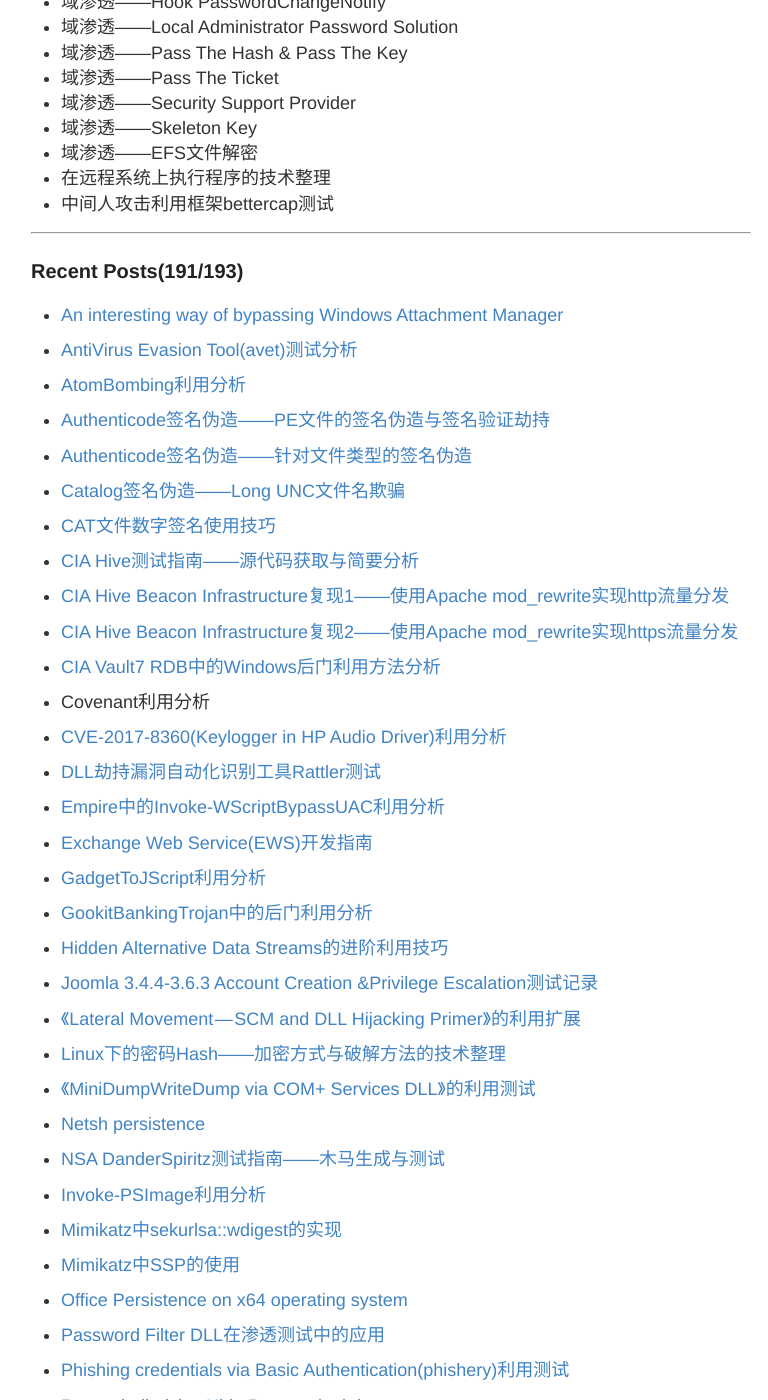
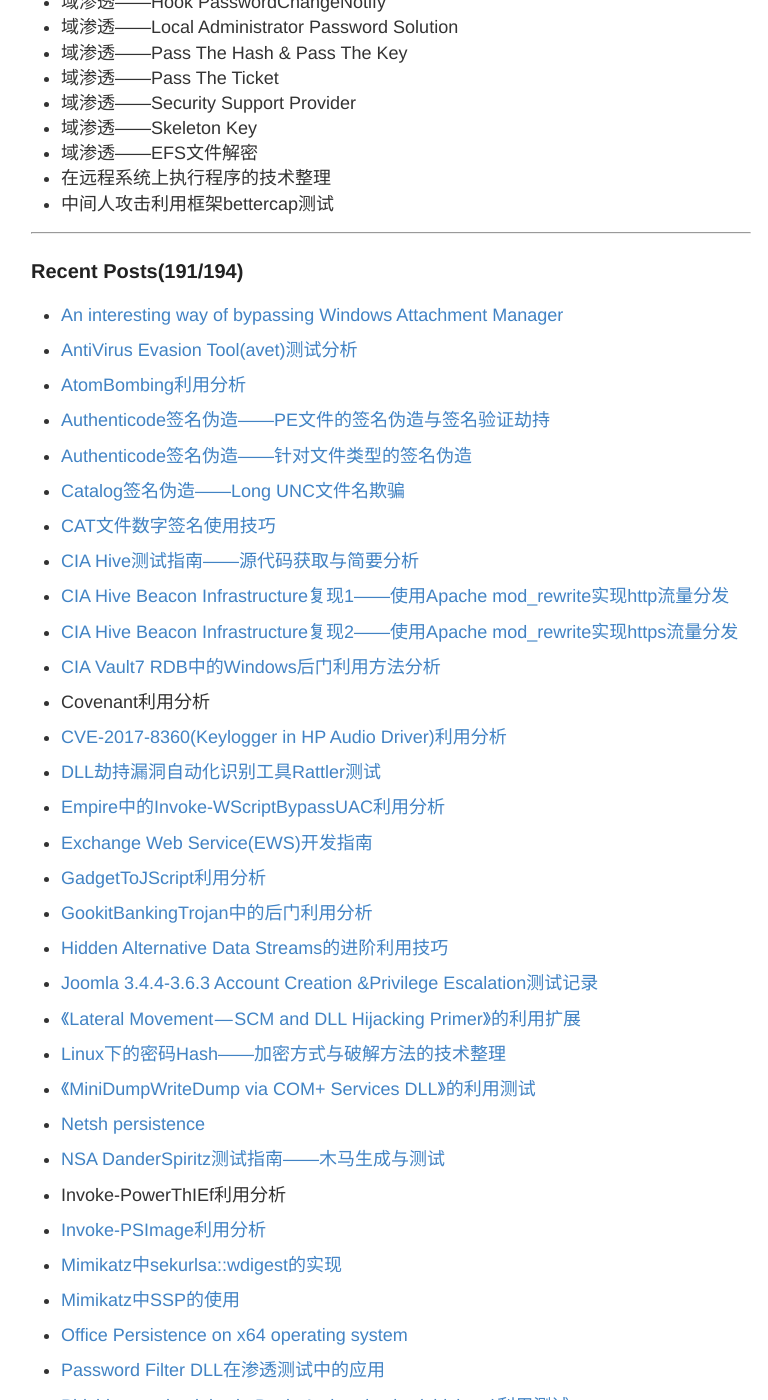
Before and after one commit to 3gstudent/backup-3gstudent.github.io, a Jekyll site: the page built from about.md, in a window 1280 px wide and 1400 px high, scrolled down 1374 px. Shown: the whole window, without its empty margins (249-1017 px from the left). Built offline with Jekyll 4.4.1, drawn with Linux system fonts in a browser that asks for light colours.

Commit message:
Update about.md

```diff
--- a/about.md
+++ b/about.md
@@ -65,7 +65,7 @@ Github:   [3gstudent](https://github.com/3gstudent)
 
 ---
 
-### Recent Posts(191/193)
+### Recent Posts(191/194)
 
 -
  [An interesting way of bypassing Windows Attachment Manager](https://3gstudent.github.io/3gstudent.github.io/An-interesting-way-of-bypassing-Windows-Attachment-Manager/)
@@ -141,6 +141,9 @@ Github:   [3gstudent](https://github.com/3gstudent)
 
 -
  [NSA DanderSpiritz测试指南——木马生成与测试](https://3gstudent.github.io/3gstudent.github.io/NSA-DanderSpiritz%E6%B5%8B%E8%AF%95%E6%8C%87%E5%8D%97-%E6%9C%A8%E9%A9%AC%E7%94%9F%E6%88%90%E4%B8%8E%E6%B5%8B%E8%AF%95/)
+
+-
+ Invoke-PowerThIEf利用分析
 
 -
  [Invoke-PSImage利用分析](https://3gstudent.github.io/3gstudent.github.io/Invoke-PSImage%E5%88%A9%E7%94%A8%E5%88%86%E6%9E%90/)
```
